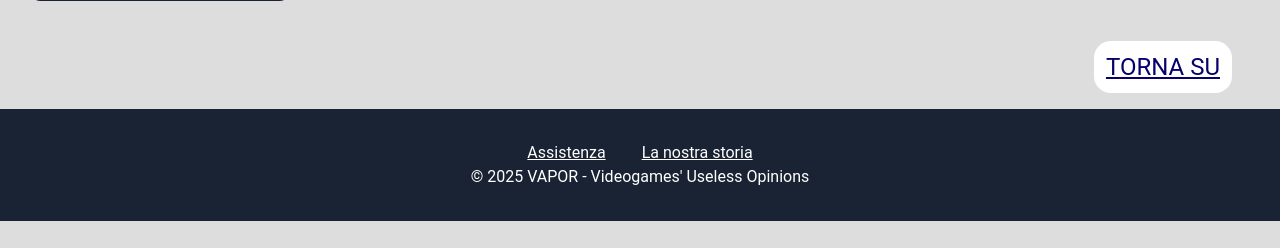
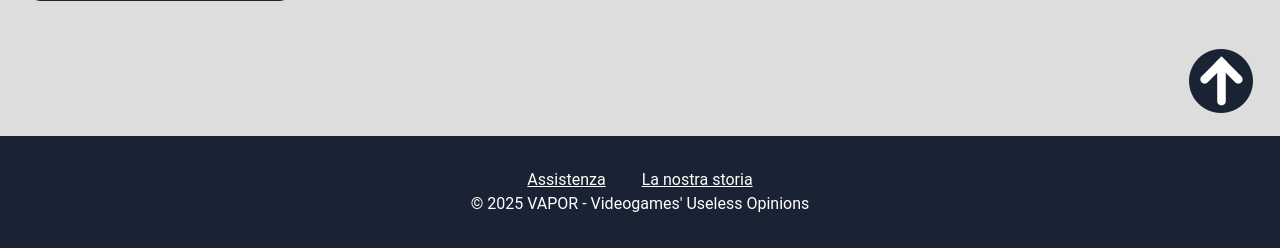
Before and after one commit to ColdBerri/TecWeb-Unipd-2025, a PHP site: page /categorie.php in a window 1280 px wide. Shown: the part 1755-2003 px from the top of the page. Before the commit the page ends 1976 px from the top, so only its background shows below. Run offline with PHP 8.4, Linux system fonts and the light colour scheme; data comes from the database, SQL or seed files in the repository; data that the repository does not hold is empty.

Commit message:
icona e scroll torna su

```diff
--- a/src/css/style.css
+++ b/src/css/style.css
@@ -102,23 +102,26 @@ td.eventoPresente>a {
     list-style-type: none;
 }
 
+html {
+  scroll-behavior: smooth;
+}
+
 .tornaSU{
     text-align: right;
-    font-size: 1.5em;
-    text-transform: uppercase;
-    padding: 0 2em 1em 0;
-}
-
-.tornaSU>a{
-    padding: 0.5em;
-    background-color: white;
-    border-radius: 0.7em;
-}
-
-.tornaSU>a:hover{
-    box-shadow: 0 4px 8px rgba(0, 0, 0, 0.3), 0 6px 20px rgba(0, 0, 0, 0.19);
-    transition: all 0.1s ease;
-}
+    padding: 0 1.7em 1em 0;
+}
+
+
+.tornaSU > a {
+    display: inline-block; /* necessario per trasformazioni */
+    transition: transform 0.2s ease;
+}
+
+.tornaSU > a:hover {
+    transform: scale(1.2); /* ingrandisce del 20% */
+}
+
+
 
 /*===== HEADER =====*/
 
--- a/src/html/categorie.html
+++ b/src/html/categorie.html
@@ -40,5 +40,5 @@
 [tuttigiuchi]
 
 <div class="tornaSU">
-    <a href="#content">Torna su</a></li>
+    <a href="#content"><img src="assets/up-arrow_.png" alt="Torna su"></a>
 </div>
```
Also changed, not shown: src/assets/up-arrow.png (added), src/assets/up-arrow_.png (added), src/assets/up-arrow_1.png (added).
